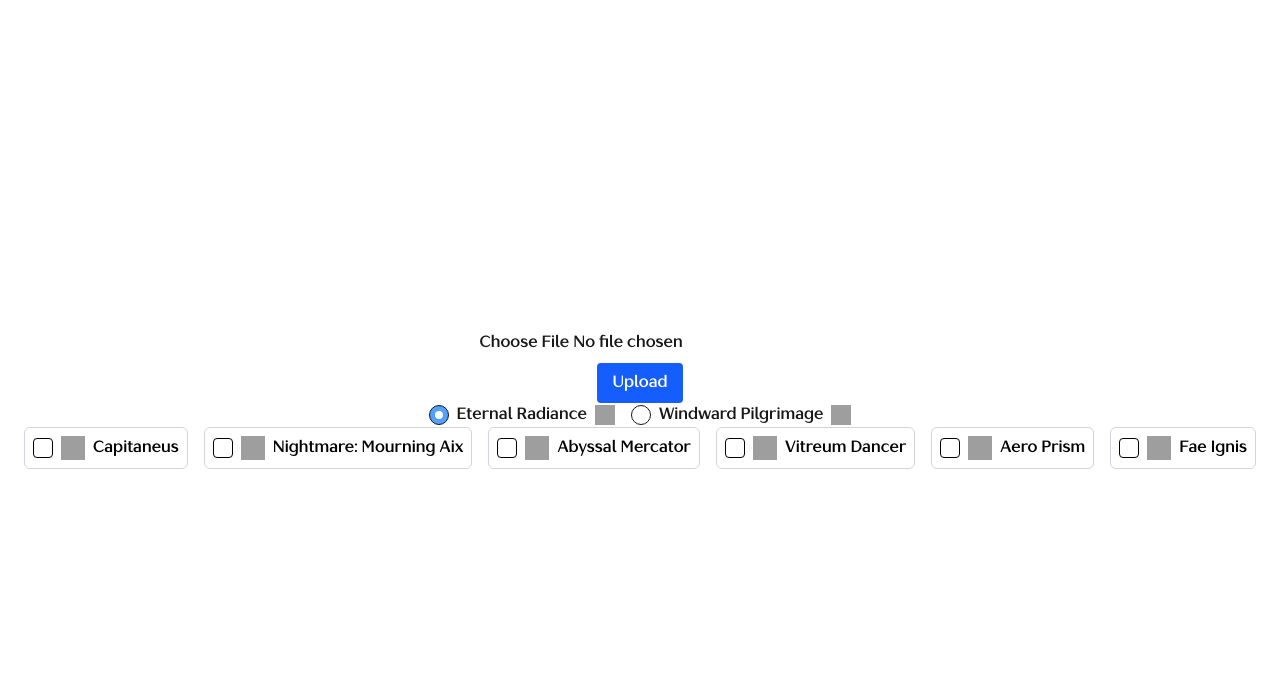
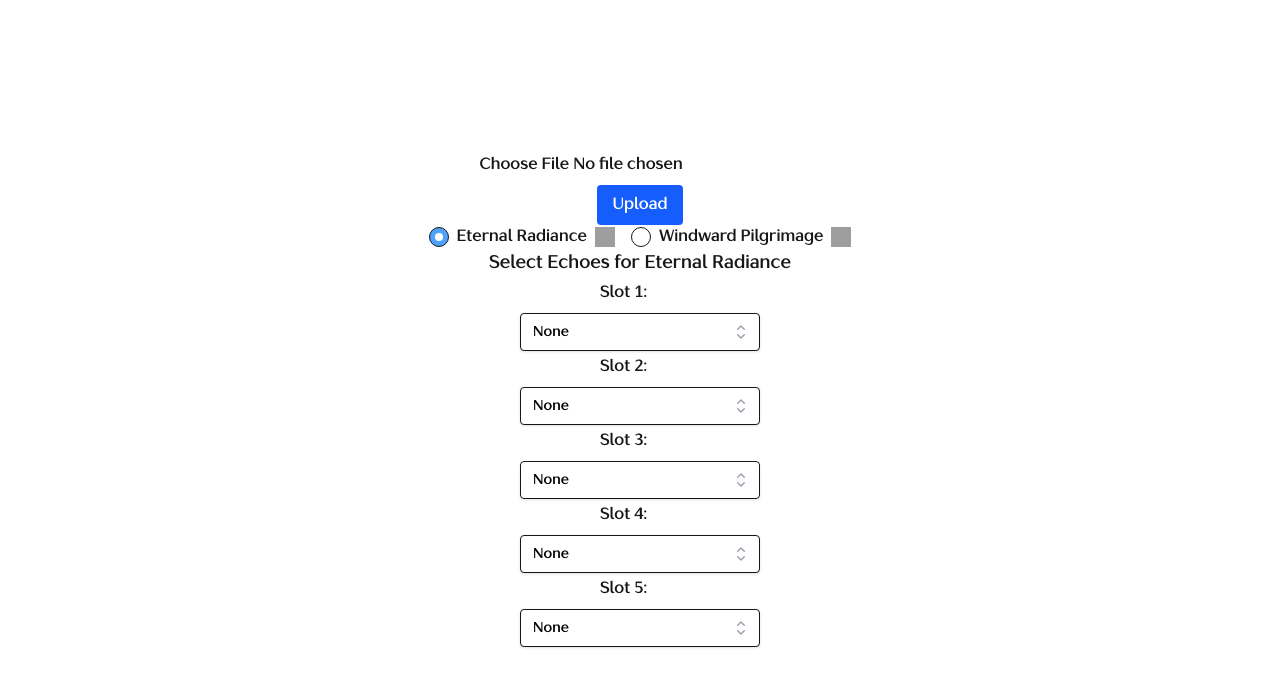
Before and after one commit to 2020mtran/card-testing, a Next.js app in the folder frontend/: page / in a window 1280 px wide. Shown: the top 686 px of the page. Built offline with nearby package versions, Linux system fonts and the light colour scheme; grey boxes are pictures that could not be loaded.

Commit message:
Changed echo selectors from radio buttons to drop down individual selectors. That way, echoes will always be in the right spot and mistakes will not occur. Need to fix the styling of them next and confirm the syncing between the selectors and card.

```diff
--- a/frontend/src/app/page.tsx
+++ b/frontend/src/app/page.tsx
@@ -5,8 +5,8 @@ import { useState } from 'react';
 import { getCharacterInfo, CharacterInfo } from "./characterMap";
 import { getWeaponInfo } from "./weaponMap";
 import { getStatIcon } from "./statMap";
-import { Field, Label, Radio, RadioGroup, Menu, MenuButton, MenuItem, MenuItems, Checkbox } from '@headlessui/react'
-import { ChevronDownIcon } from '@heroicons/react/20/solid'
+import { Field, Label, Radio, RadioGroup, Menu, MenuButton, MenuItem, MenuItems, Checkbox, Listbox } from '@headlessui/react'
+import { ChevronDownIcon, ChevronUpDownIcon, CheckIcon } from '@heroicons/react/20/solid'
 import { getEchoInfo, EchoInfo, echoMap } from "./echoMap";
 
 const options = [
@@ -21,7 +21,8 @@ export default function Home() {
   const character = getCharacterInfo(ocrData?.character || "");
   const weapon = getWeaponInfo(ocrData?.weaponName || "");
   const [selectedSet, setSelectedSet] = useState(options[0]);
-  const [selectedEchoes, setSelectedEchoes] = useState<EchoInfo[]>([]);
+  // const [selectedEchoes, setSelectedEchoes] = useState<EchoInfo[]>([]);
+  const [selectedEchoes, setSelectedEchoes] = useState<(EchoInfo | null)[]>(Array(5).fill(null));
 
   const typeToBgClass: Record<string, string> = {
     Spectro: "bg-spectro/35",
@@ -341,19 +342,14 @@ export default function Home() {
 
   const echoesForSelectedSet = selectedSet ? echoMap.filter(e => e.sets.includes(selectedSet.set)) : [];
 
-  function toggleEcho(echo: EchoInfo) {
+  const handleEchoChange = (slotIndex: number, echoName: string) => {
+    const echo = echoesForSelectedSet.find(e => e.name === echoName) || null;
     setSelectedEchoes(prev => {
-      if (prev.some(e => e.name === echo.name)) {
-        // If already selected, remove it
-        return prev.filter(e => e.name !== echo.name);
-      } else if (prev.length < 5) {
-        // If not selected & less than 5, add it
-        return [...prev, echo];
-      }
-      // Otherwise do nothing (max 5 reached)
-      return prev;
+      const updated = [...prev];
+      updated[slotIndex] = echo;
+      return updated;
     });
-  }
+  };
 
   return (
     <div className="flex flex-col justify-center items-center min-h-screen">
@@ -385,34 +381,85 @@ export default function Home() {
           ))}
         </div>
       </RadioGroup>
-      <div className="flex flex-wrap gap-4">
-      {echoesForSelectedSet.map(echo => {
-        const checked = selectedEchoes.some(e => e.name === echo.name);
+      <div className="flex flex-col gap-1">
+      <h2 className="text-lg font-bold">
+        Select Echoes for {selectedSet.set}
+      </h2>
+      {selectedEchoes.map((selectedEcho, index) => (
+        <div key={index} className="flex flex-col items-center gap-2">
+          <label className="w-20 font-semibold">Slot {index + 1}:</label>
 
-        return (
-          <Checkbox
-            key={echo.name}
-            checked={checked}
-            onChange={() => toggleEcho(echo)}
-            as="div"
-            className={`flex items-center cursor-pointer gap-2 rounded-md border p-2
-              ${checked ? 'bg-blue-500 text-white border-blue-500' : 'bg-white text-black border-gray-300'}`}
+          <Listbox
+            value={selectedEcho?.name || ""}
+            onChange={(value) => handleEchoChange(index, value)}
           >
-            <div
-              className={`w-5 h-5 flex items-center justify-center rounded border
-                ${checked ? 'bg-white' : 'bg-transparent'}`}
-            >
-              {checked && (
-                <svg className="w-4 h-4 text-blue-500" fill="none" stroke="currentColor" viewBox="0 0 24 24">
-                  <path strokeLinecap="round" strokeLinejoin="round" strokeWidth={3} d="M5 13l4 4L19 7" />
-                </svg>
-              )}
+            <div className="relative w-60">
+              <Listbox.Button className="relative w-full cursor-pointer rounded border bg-white py-2 pl-3 pr-10 text-left shadow-sm focus:outline-none focus:ring-2 focus:ring-indigo-500 sm:text-sm">
+                <span className="block truncate text-black">
+                  {selectedEcho?.name || "None"}
+                </span>
+                <span className="pointer-events-none absolute inset-y-0 right-0 flex items-center pr-2">
+                  <ChevronUpDownIcon
+                    className="h-5 w-5 text-gray-400"
+                    aria-hidden="true"
+                  />
+                </span>
+              </Listbox.Button>
+
+              <Listbox.Options className="absolute z-10 mt-1 max-h-60 w-full overflow-auto rounded-md bg-white py-1 text-base shadow-lg ring-1 ring-black/5 focus:outline-none sm:text-sm">
+                <Listbox.Option
+                  key="none"
+                  value=""
+                  className={({ active }) =>
+                    `relative cursor-pointer select-none py-2 pl-10 pr-4 ${
+                      active ? "bg-indigo-100 text-indigo-900" : "text-gray-900"
+                    }`
+                  }
+                >
+                  None
+                </Listbox.Option>
+
+                {echoesForSelectedSet.map((echo) => (
+                  <Listbox.Option
+                    key={echo.name}
+                    value={echo.name}
+                    className={({ active, selected }) =>
+                      `relative cursor-pointer select-none py-2 pl-10 pr-4 ${
+                        active ? "bg-indigo-100 text-indigo-900" : "text-gray-900"
+                      }`
+                    }
+                  >
+                    {({ selected }) => (
+                      <>
+                        <span
+                          className={`block truncate ${
+                            selected ? "font-medium" : "font-normal"
+                          }`}
+                        >
+                          {echo.name}
+                        </span>
+                        {selected && (
+                          <span className="absolute inset-y-0 left-0 flex items-center pl-3 text-indigo-600">
+                            <CheckIcon className="h-5 w-5" aria-hidden="true" />
+                          </span>
+                        )}
+                      </>
+                    )}
+                  </Listbox.Option>
+                ))}
+              </Listbox.Options>
             </div>
-            <img src={echo.icon} alt={echo.name} className="w-6 h-6" />
-            <span>{echo.name}</span>
-          </Checkbox>
-        );
-      })}
+          </Listbox>
+
+          {selectedEcho && selectedEcho.icon && (
+            <img
+              src={selectedEcho.icon}
+              alt={selectedEcho.name}
+              className="w-8 h-8"
+            />
+          )}
+        </div>
+      ))}
     </div>
       {ocrData && character && weapon && (
       <div className="relative w-[1214px] h-[541px] rounded-xl overflow-hidden shadow-lg">
@@ -602,7 +649,7 @@ export default function Home() {
           <div className="flex flex-row ml-8 gap-1">
             <div className="flex flex-col gap-1 bg-black/30 p-2">
               <div className="flex flex-row gap-1">
-                <img src="https://ele2dh89lzgqriuh.public.blob.vercel-storage.com/Capitaneus_Icon.webp" alt="Echo 1" className="w-15 h-15"></img>
+                <img src={selectedEchoes[0]?.icon} alt="Echo 1" className="w-15 h-15"></img>
                 <div className="flex flex-col items-end w-[88.75px]">
                   <img src={selectedSet.icon} alt="Echo 1 Set" className="w-5 h-5"></img>
                   <p className="text-sm">{ocrData.echo1MainStat}</p>
@@ -633,7 +680,7 @@ export default function Home() {
 
             <div className="flex flex-col gap-1 bg-black/30 p-2">
               <div className="flex flex-row gap-1">
-                <img src="https://ele2dh89lzgqriuh.public.blob.vercel-storage.com/Nightmare-Mourning-Aix.webp" alt="Echo 2" className="w-15 h-15"></img>
+                <img src={selectedEchoes[1]?.icon} alt="Echo 2" className="w-15 h-15"></img>
                 <div className="flex flex-col items-end w-[88.75px]">
                   <img src={selectedSet.icon} alt="Echo 2 Set" className="w-5 h-5"></img>
                   <p className="text-sm">{ocrData.echo2MainStat}</p>
@@ -663,7 +710,7 @@ export default function Home() {
             </div>
             <div className="flex flex-col gap-1 bg-black/30 p-2">
               <div className="flex flex-row gap-1">
-                <img src="https://ele2dh89lzgqriuh.public.blob.vercel-storage.com/Vitreum_Dancer_Icon.webp" alt="Echo 3" className="w-15 h-15"></img>
+                <img src={selectedEchoes[2]?.icon} alt="Echo 3" className="w-15 h-15"></img>
                 <div className="flex flex-col items-end w-[88.75px]">
                   <img src={selectedSet.icon} alt="Echo 3 Set" className="w-5 h-5"></img>
                   <p className="text-sm">{ocrData.echo3MainStat}</p>
@@ -693,7 +740,7 @@ export default function Home() {
             </div>
             <div className="flex flex-col gap-1 bg-black/30 p-2">
               <div className="flex flex-row gap-1">
-                <img src="https://ele2dh89lzgqriuh.public.blob.vercel-storage.com/Aero-Prism.webp" alt="Echo 4" className="w-15 h-15"></img>
+                <img src={selectedEchoes[3]?.icon} alt="Echo 4" className="w-15 h-15"></img>
                 <div className="flex flex-col items-end w-[88.75px]">
                   <img src={selectedSet.icon} alt="Echo 4 Set" className="w-5 h-5"></img>
                   <p className="text-sm">{ocrData.echo4MainStat}</p>
@@ -723,7 +770,7 @@ export default function Home() {
             </div>
             <div className="flex flex-col gap-1 bg-black/30 p-2">
               <div className="flex flex-row gap-1">
-                <img src="https://ele2dh89lzgqriuh.public.blob.vercel-storage.com/Fae_Ignis_Icon.webp" alt="Echo 5" className="w-15 h-15"></img>
+                <img src={selectedEchoes[4]?.icon} alt="Echo 5" className="w-15 h-15"></img>
                 <div className="flex flex-col items-end w-[88.75px]">
                   <img src={selectedSet.icon} alt="Echo 5 Set" className="w-5 h-5"></img>
                   <p className="text-sm">{ocrData.echo5MainStat}</p>
```
